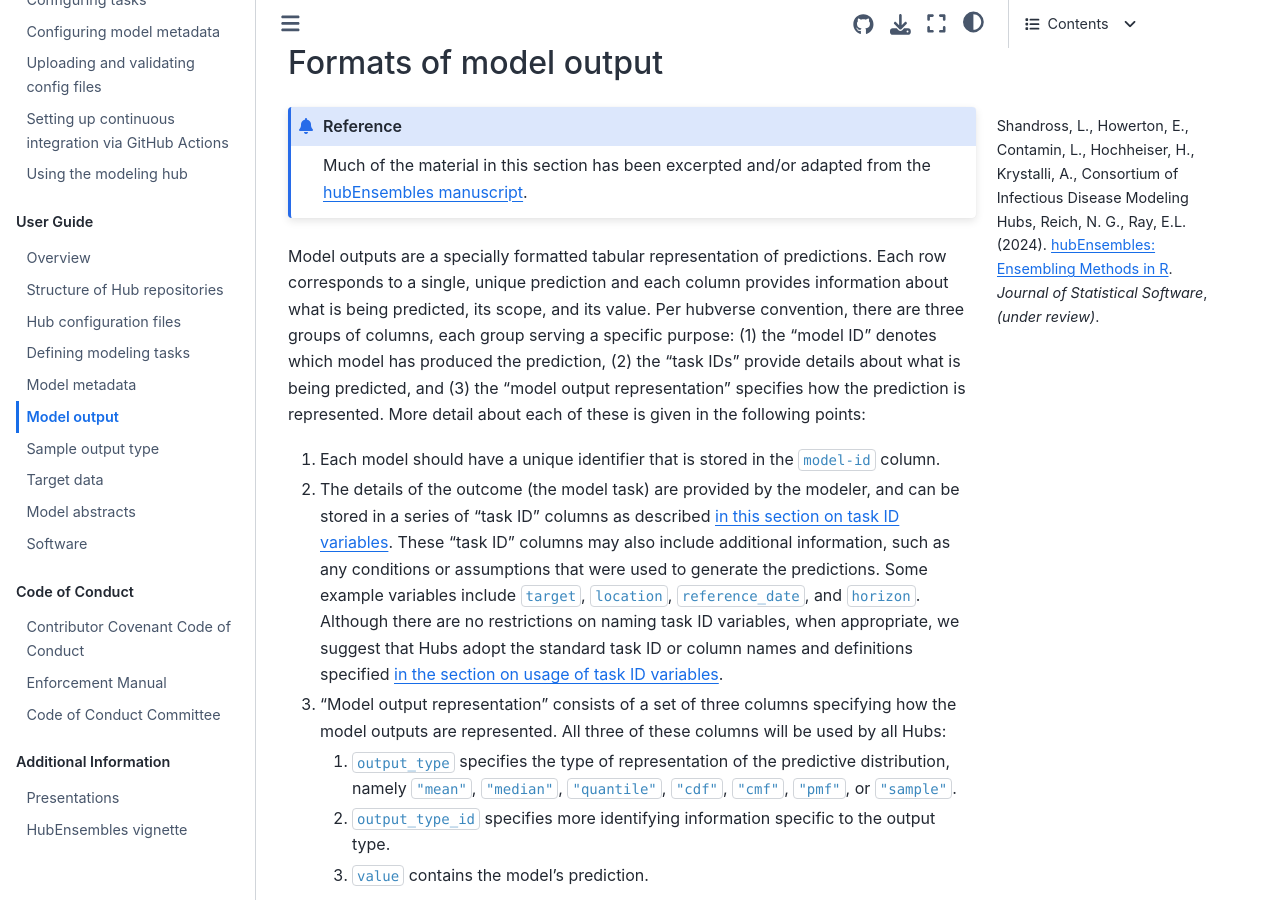
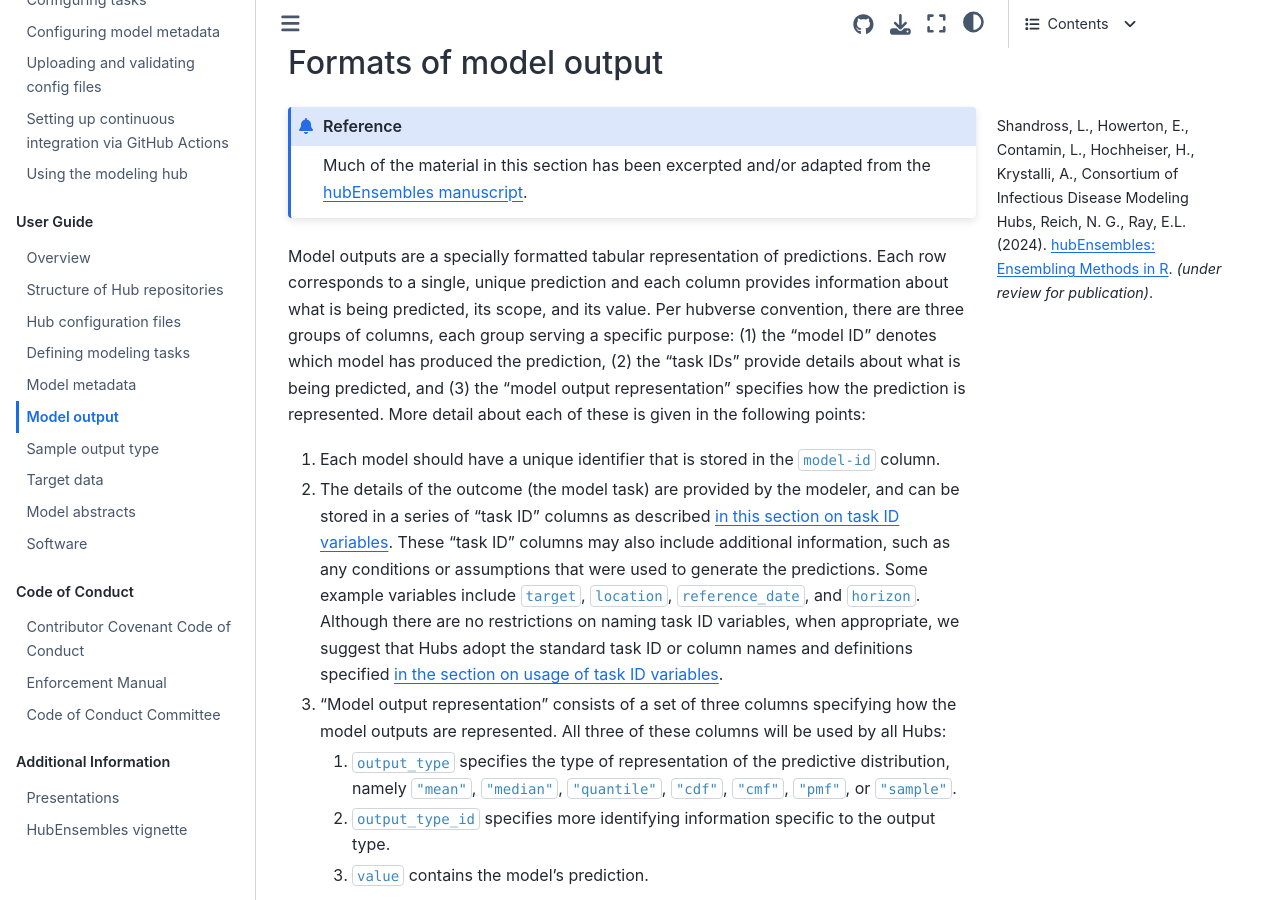
Before and after one commit to hubverse-org/hubDocs, a Sphinx documentation site: the page built from docs/source/user-guide/model-output.md, in a window 1280 px wide and 900 px high, scrolled down 537 px. Built offline with Sphinx 7.4.7 and the Sphinx Book theme 1.1.4, drawn with Linux system fonts in a browser that asks for light colours.

Commit message:
Delete journal name

````diff
--- a/docs/source/user-guide/model-output.md
+++ b/docs/source/user-guide/model-output.md
@@ -16,7 +16,7 @@
 (model-output-format)=
 ## Formats of model output
 ```{margin}
-Shandross, L., Howerton, E., Contamin, L., Hochheiser, H., Krystalli, A., Consortium of Infectious Disease Modeling Hubs, Reich, N. G., Ray, E.L. (2024). [hubEnsembles: Ensembling Methods in R](https://github.com/Infectious-Disease-Modeling-Hubs/hubEnsemblesManuscript). *Journal of Statistical Software*, *(under review)*.
+Shandross, L., Howerton, E., Contamin, L., Hochheiser, H., Krystalli, A., Consortium of Infectious Disease Modeling Hubs, Reich, N. G., Ray, E.L. (2024). [hubEnsembles: Ensembling Methods in R](https://github.com/Infectious-Disease-Modeling-Hubs/hubEnsemblesManuscript). *(under review for publication)*.
 ```
 
 ```{admonition} Reference
````
